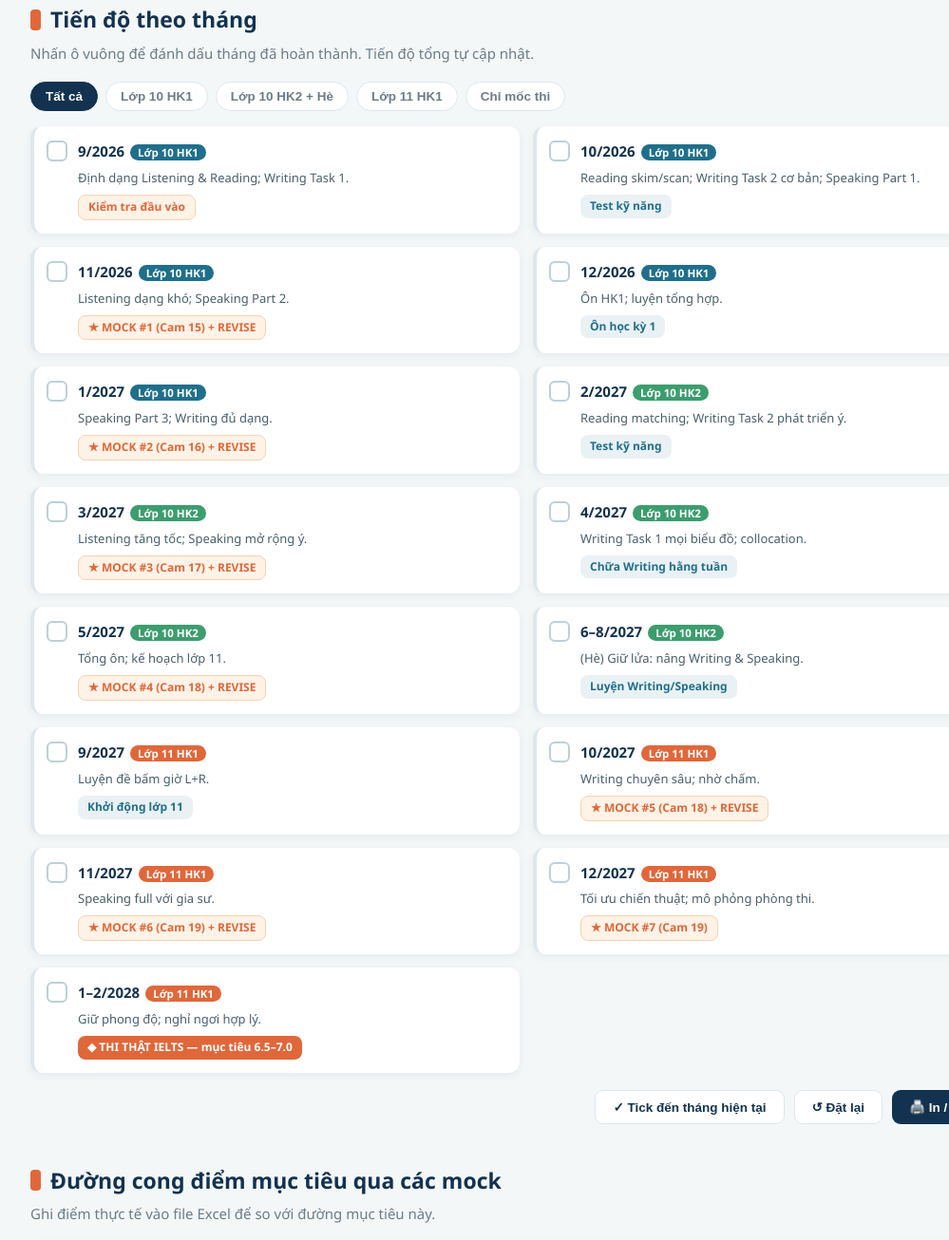
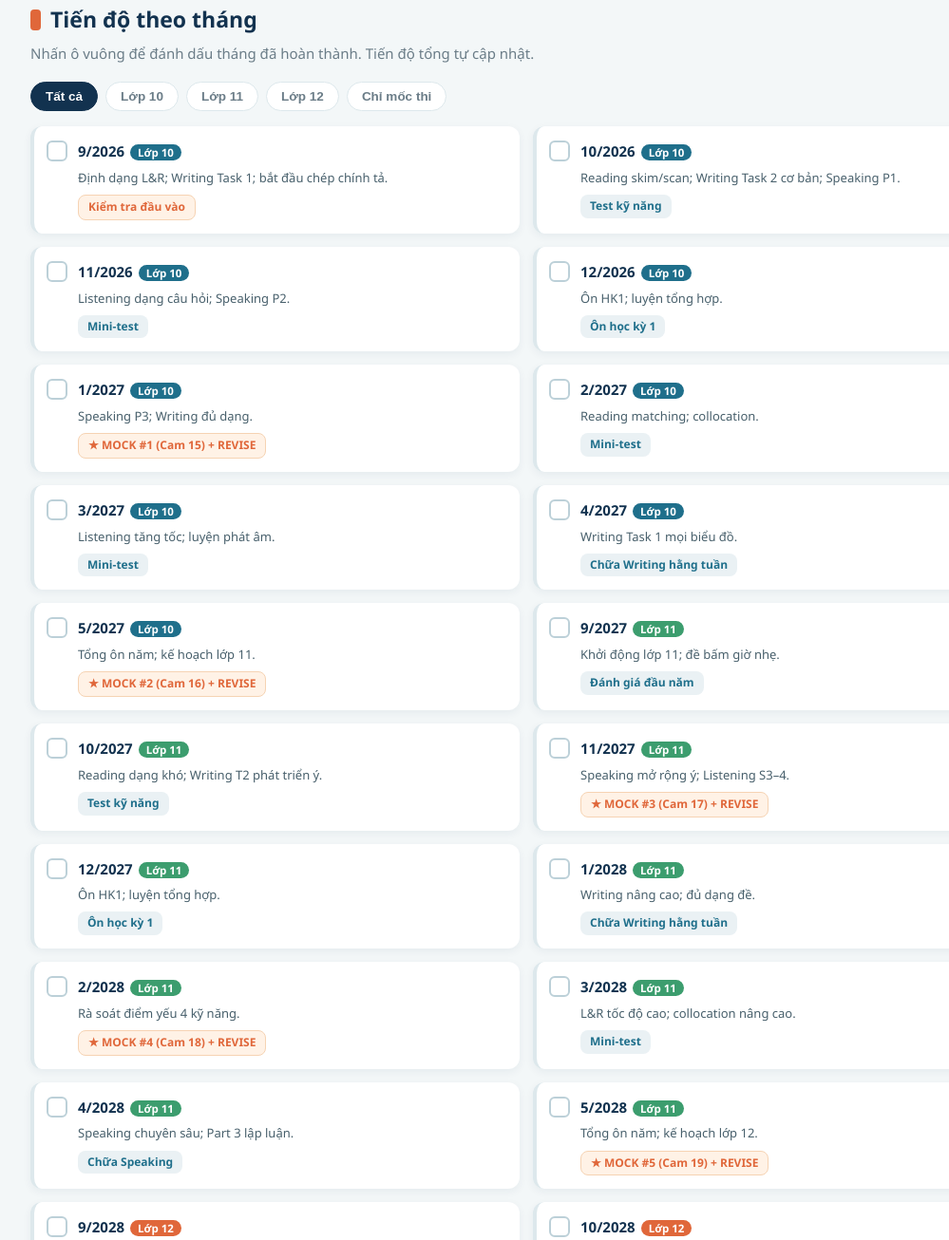
Before and after one commit to nguyenisnotwibu/lo-trinh-ielts, a plain HTML site: page phuong-anh.html in a window 1280 px wide. Shown: the part 1100-2406 px from the top of the page at 95% size, without its empty margins (86-1085 px from the left). Drawn offline with Linux system fonts and the light colour scheme.

Commit message:
Revise exam dates and mock test counts
Updated exam timeline and statistics in phuong-anh.html.

```diff
--- a/phuong-anh.html
+++ b/phuong-anh.html
@@ -76,7 +76,7 @@ footer{text-align:center;color:var(--muted);font-size:13px;padding:30px 0 40px}
     <div class="badge">🎯 Mục tiêu: <b>IELTS 6.5–7.0</b></div>
     <div class="badge">📅 <b>3 buổi/tuần</b></div>
     <div class="badge">🎓 Nền <b>Cambridge</b> bổ trợ</div>
-    <div class="badge">🗓️ <b>2026 → đầu 2028</b></div>
+    <div class="badge">🗓️ <b>2026 → 2029</b> (~3 năm)</div>
   </div>
 </div></header>
 
@@ -87,8 +87,8 @@ footer{text-align:center;color:var(--muted);font-size:13px;padding:30px 0 40px}
     <div class="bar"><span id="barfill"></span></div>
     <div style="font-size:12.5px;color:var(--muted);margin-top:7px"><span id="donecount">0</span>/<span id="total">0</span> tháng đã tick</div>
   </div>
-  <div class="stat"><div class="big" id="countdown">—</div><div class="cap">tháng đến kỳ thi thật<br>(dự kiến 01/2028)</div></div>
-  <div class="stat"><div class="big">7 + 1</div><div class="cap">bài mock trước khi<br>thi thật</div></div>
+  <div class="stat"><div class="big" id="countdown">—</div><div class="cap">tháng đến kỳ thi thật<br>(cuối lớp 12, ~3–5/2029)</div></div>
+  <div class="stat"><div class="big">8 + 1</div><div class="cap">bài mock trước khi<br>thi thật</div></div>
 </div></div>
 
 <div class="wrap">
@@ -114,9 +114,9 @@ footer{text-align:center;color:var(--muted);font-size:13px;padding:30px 0 40px}
     <div class="sec-desc">Nhấn ô vuông để đánh dấu tháng đã hoàn thành. Tiến độ tổng tự cập nhật.</div>
     <div class="filters" id="filters">
       <button class="fbtn active" data-f="all">Tất cả</button>
-      <button class="fbtn" data-f="GĐ1">Lớp 10 HK1</button>
-      <button class="fbtn" data-f="GĐ2">Lớp 10 HK2 + Hè</button>
-      <button class="fbtn" data-f="GĐ3">Lớp 11 HK1</button>
+      <button class="fbtn" data-f="GĐ1">Lớp 10</button>
+      <button class="fbtn" data-f="GĐ2">Lớp 11</button>
+      <button class="fbtn" data-f="GĐ3">Lớp 12</button>
       <button class="fbtn" data-f="test">Chỉ mốc thi</button>
     </div>
     <div class="tl" id="timeline"></div>
@@ -151,28 +151,38 @@ footer{text-align:center;color:var(--muted);font-size:13px;padding:30px 0 40px}
 <script>
 const G={GĐ1:"#1f6f8b",GĐ2:"#3c9d6e",GĐ3:"#e0673a"};
 const phases=[
- {ph:"Giai đoạn 1",grade:"Lớp 10 HK1 · Nền & Làm quen IELTS",band:"~5.5",yr:"9/2026 – 1/2027",c:"#1f6f8b",d:"Củng cố B1→B2, học định dạng & chiến thuật cả 4 kỹ năng. Mock #1–2."},
- {ph:"Giai đoạn 2",grade:"Lớp 10 HK2 · Chiến thuật sâu",band:"~6.0–6.5",yr:"2/2027 – 5/2027 (+Hè)",c:"#3c9d6e",d:"Luyện dạng khó, Writing/Speaking chuyên sâu, mock đều. Hè giữ lửa."},
- {ph:"Giai đoạn 3",grade:"Lớp 11 HK1 · Luyện thi",band:"6.5–7.0",yr:"9/2027 – 1/2028",c:"#e0673a",d:"Luyện đề cường độ cao, bấm giờ, tối ưu. Thi thật 1–2/2028."},
+ {ph:"Giai đoạn 1",grade:"Lớp 10 · Nền tảng & Làm quen IELTS",band:"~5.0–5.5",yr:"9/2026 – 5/2027",c:"#1f6f8b",d:"Củng cố B1→B2, học định dạng & chiến thuật 4 kỹ năng, ưu tiên NGHE. Mock #1–2."},
+ {ph:"Giai đoạn 2",grade:"Lớp 11 · Chiến thuật chuyên sâu",band:"~6.0–6.5",yr:"9/2027 – 5/2028",c:"#3c9d6e",d:"Luyện dạng khó, Writing/Speaking sâu, mock đều (#3–5). Hè giữ lửa."},
+ {ph:"Giai đoạn 3",grade:"Lớp 12 · Luyện thi & thi thật",band:"6.5–7.0+",yr:"9/2028 – 5/2029",c:"#e0673a",d:"Luyện đề cường độ cao, bấm giờ, tối ưu. Mock #6–8. Thi cuối lớp 12 (3–5/2029)."},
 ];
 const months=[
- ["9/2026","GĐ1","GĐ1","Định dạng Listening & Reading; Writing Task 1.","Kiểm tra đầu vào","test"],
- ["10/2026","GĐ1","GĐ1","Reading skim/scan; Writing Task 2 cơ bản; Speaking Part 1.","Test kỹ năng",""],
- ["11/2026","GĐ1","GĐ1","Listening dạng khó; Speaking Part 2.","★ MOCK #1 (Cam 15) + REVISE","test"],
+ ["9/2026","GĐ1","GĐ1","Định dạng L&R; Writing Task 1; bắt đầu chép chính tả.","Kiểm tra đầu vào","test"],
+ ["10/2026","GĐ1","GĐ1","Reading skim/scan; Writing Task 2 cơ bản; Speaking P1.","Test kỹ năng",""],
+ ["11/2026","GĐ1","GĐ1","Listening dạng câu hỏi; Speaking P2.","Mini-test",""],
  ["12/2026","GĐ1","GĐ1","Ôn HK1; luyện tổng hợp.","Ôn học kỳ 1",""],
- ["1/2027","GĐ1","GĐ1","Speaking Part 3; Writing đủ dạng.","★ MOCK #2 (Cam 16) + REVISE","test"],
- ["2/2027","GĐ2","GĐ2","Reading matching; Writing Task 2 phát triển ý.","Test kỹ năng",""],
- ["3/2027","GĐ2","GĐ2","Listening tăng tốc; Speaking mở rộng ý.","★ MOCK #3 (Cam 17) + REVISE","test"],
- ["4/2027","GĐ2","GĐ2","Writing Task 1 mọi biểu đồ; collocation.","Chữa Writing hằng tuần",""],
- ["5/2027","GĐ2","GĐ2","Tổng ôn; kế hoạch lớp 11.","★ MOCK #4 (Cam 18) + REVISE","test"],
- ["6–8/2027","GĐ2","GĐ2","(Hè) Giữ lửa: nâng Writing & Speaking.","Luyện Writing/Speaking",""],
- ["9/2027","GĐ3","GĐ3","Luyện đề bấm giờ L+R.","Khởi động lớp 11",""],
- ["10/2027","GĐ3","GĐ3","Writing chuyên sâu; nhờ chấm.","★ MOCK #5 (Cam 18) + REVISE","test"],
- ["11/2027","GĐ3","GĐ3","Speaking full với gia sư.","★ MOCK #6 (Cam 19) + REVISE","test"],
- ["12/2027","GĐ3","GĐ3","Tối ưu chiến thuật; mô phỏng phòng thi.","★ MOCK #7 (Cam 19)","test"],
- ["1–2/2028","GĐ3","GĐ3","Giữ phong độ; nghỉ ngơi hợp lý.","◆ THI THẬT IELTS — mục tiêu 6.5–7.0","exam"],
+ ["1/2027","GĐ1","GĐ1","Speaking P3; Writing đủ dạng.","★ MOCK #1 (Cam 15) + REVISE","test"],
+ ["2/2027","GĐ1","GĐ1","Reading matching; collocation.","Mini-test",""],
+ ["3/2027","GĐ1","GĐ1","Listening tăng tốc; luyện phát âm.","Mini-test",""],
+ ["4/2027","GĐ1","GĐ1","Writing Task 1 mọi biểu đồ.","Chữa Writing hằng tuần",""],
+ ["5/2027","GĐ1","GĐ1","Tổng ôn năm; kế hoạch lớp 11.","★ MOCK #2 (Cam 16) + REVISE","test"],
+ ["9/2027","GĐ2","GĐ2","Khởi động lớp 11; đề bấm giờ nhẹ.","Đánh giá đầu năm",""],
+ ["10/2027","GĐ2","GĐ2","Reading dạng khó; Writing T2 phát triển ý.","Test kỹ năng",""],
+ ["11/2027","GĐ2","GĐ2","Speaking mở rộng ý; Listening S3–4.","★ MOCK #3 (Cam 17) + REVISE","test"],
+ ["12/2027","GĐ2","GĐ2","Ôn HK1; luyện tổng hợp.","Ôn học kỳ 1",""],
+ ["1/2028","GĐ2","GĐ2","Writing nâng cao; đủ dạng đề.","Chữa Writing hằng tuần",""],
+ ["2/2028","GĐ2","GĐ2","Rà soát điểm yếu 4 kỹ năng.","★ MOCK #4 (Cam 18) + REVISE","test"],
+ ["3/2028","GĐ2","GĐ2","L&R tốc độ cao; collocation nâng cao.","Mini-test",""],
+ ["4/2028","GĐ2","GĐ2","Speaking chuyên sâu; Part 3 lập luận.","Chữa Speaking",""],
+ ["5/2028","GĐ2","GĐ2","Tổng ôn năm; kế hoạch lớp 12.","★ MOCK #5 (Cam 19) + REVISE","test"],
+ ["9/2028","GĐ3","GĐ3","Luyện đề bấm giờ toàn phần.","Khởi động lớp 12",""],
+ ["10/2028","GĐ3","GĐ3","Writing tối ưu; nhờ chấm định kỳ.","★ MOCK #6 (Cam 17) + REVISE","test"],
+ ["11/2028","GĐ3","GĐ3","Speaking full với gia sư; thu âm.","Chữa Speaking",""],
+ ["12/2028","GĐ3","GĐ3","Mô phỏng phòng thi; ôn HK1.","★ MOCK #7 (Cam 18) + REVISE","test"],
+ ["1/2029","GĐ3","GĐ3","Luyện đề cường độ cao.","Luyện đề",""],
+ ["2/2029","GĐ3","GĐ3","Rà soát điểm yếu; chốt chiến thuật.","★ MOCK #8 (Cam 19)","test"],
+ ["3–5/2029","GĐ3","GĐ3","Giữ phong độ; nghỉ ngơi hợp lý.","◆ THI THẬT IELTS (cuối lớp 12) — 6.5–7.0+","exam"],
 ];
-const LBL={GĐ1:"Lớp 10 HK1",GĐ2:"Lớp 10 HK2",GĐ3:"Lớp 11 HK1"};
+const LBL={GĐ1:"Lớp 10",GĐ2:"Lớp 11",GĐ3:"Lớp 12"};
 const KEY="ielts_pa_v1";let done={};try{const s=localStorage.getItem(KEY);if(s)done=JSON.parse(s);}catch(e){}
 function save(){try{localStorage.setItem(KEY,JSON.stringify(done));}catch(e){}}
 document.getElementById('phases').innerHTML=phases.map(p=>`<div class="pcard" style="border-top-color:${p.c}"><div class="ph">${p.ph}</div><div class="grade">${p.grade}</div><div class="band" style="background:${p.c}">Mục tiêu ${p.band}</div><p>${p.d}</p><div class="yr">📅 ${p.yr}</div></div>`).join('');
@@ -184,8 +194,8 @@ function upd(){const t=months.length,d=Object.keys(done).filter(k=>done[k]).leng
 function resetAll(){done={};save();render();}
 function markTerm(){const now=new Date(),cy=now.getFullYear(),cm=now.getMonth()+1;months.forEach((m,i)=>{const part=m[0].split("–")[0];const[mo,yr]=part.split("/").map(Number);if(yr<cy||(yr===cy&&mo<=cm))done["m"+i]=true;});save();render();}
 document.getElementById('filters').addEventListener('click',e=>{if(!e.target.classList.contains('fbtn'))return;document.querySelectorAll('.fbtn').forEach(b=>b.classList.remove('active'));e.target.classList.add('active');filter=e.target.dataset.f;render();});
-(function(){const exam=new Date(2028,0,1),now=new Date();let mo=(exam.getFullYear()-now.getFullYear())*12+(exam.getMonth()-now.getMonth());document.getElementById('countdown').textContent=mo>0?mo:"0";})();
-(function(){const data=[{l:"M1",b:5.25,d:"11/26"},{l:"M2",b:5.5,d:"1/27"},{l:"M3",b:6.0,d:"3/27"},{l:"M4",b:6.25,d:"5/27"},{l:"M5",b:6.5,d:"10/27"},{l:"M6",b:6.75,d:"11/27"},{l:"M7",b:7.0,d:"12/27"},{l:"THI",b:7.0,d:"1/28"}];
+(function(){const exam=new Date(2029,2,1),now=new Date();let mo=(exam.getFullYear()-now.getFullYear())*12+(exam.getMonth()-now.getMonth());document.getElementById('countdown').textContent=mo>0?mo:"0";})();
+(function(){const data=[{l:"M1",b:5.0,d:"1/27"},{l:"M2",b:5.5,d:"5/27"},{l:"M3",b:6.0,d:"11/27"},{l:"M4",b:6.25,d:"2/28"},{l:"M5",b:6.5,d:"5/28"},{l:"M6",b:6.5,d:"10/28"},{l:"M7",b:6.75,d:"12/28"},{l:"M8",b:7.0,d:"2/29"},{l:"THI",b:7.0,d:"5/29"}];
 const W=980,H=300,pl=42,pr=20,pt=24,pb=54,minB=4.5,maxB=7.5;const x=i=>pl+i*(W-pl-pr)/(data.length-1),y=b=>pt+(maxB-b)/(maxB-minB)*(H-pt-pb);
 let grid="";for(let b=4.5;b<=7.5;b+=0.5){const yy=y(b);grid+=`<line x1="${pl}" y1="${yy}" x2="${W-pr}" y2="${yy}" stroke="#e8eef0"/><text x="${pl-8}" y="${yy+4}" text-anchor="end" font-size="12" fill="#8a99a2">${b.toFixed(1)}</text>`;}
 const t1=y(7.0),t2=y(6.5);const band=`<rect x="${pl}" y="${t1}" width="${W-pl-pr}" height="${t2-t1}" fill="#e0673a" opacity="0.10"/><text x="${pl+8}" y="${t1-6}" font-size="12" font-weight="700" fill="#e0673a">Vùng đích 6.5–7.0</text>`;
```
